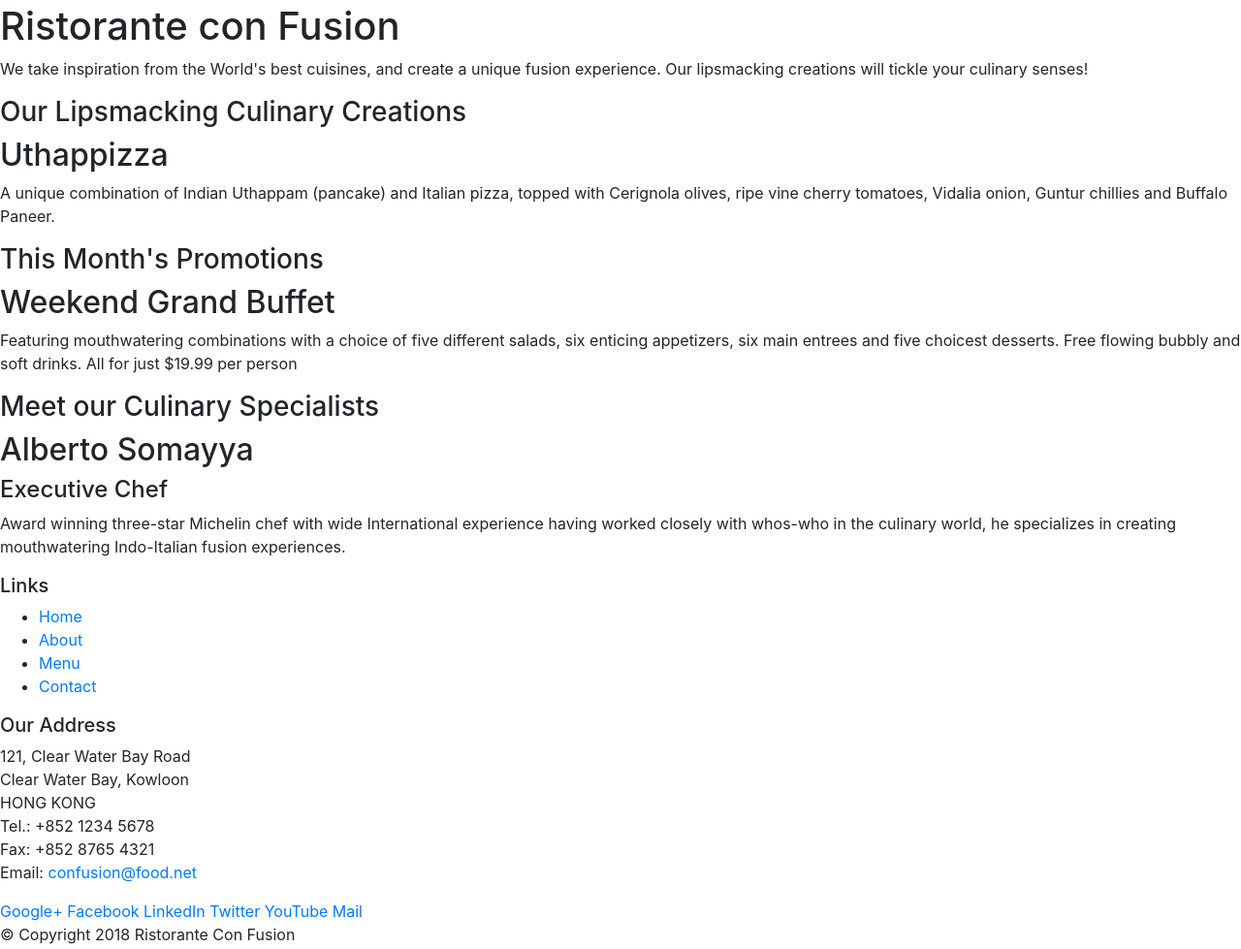
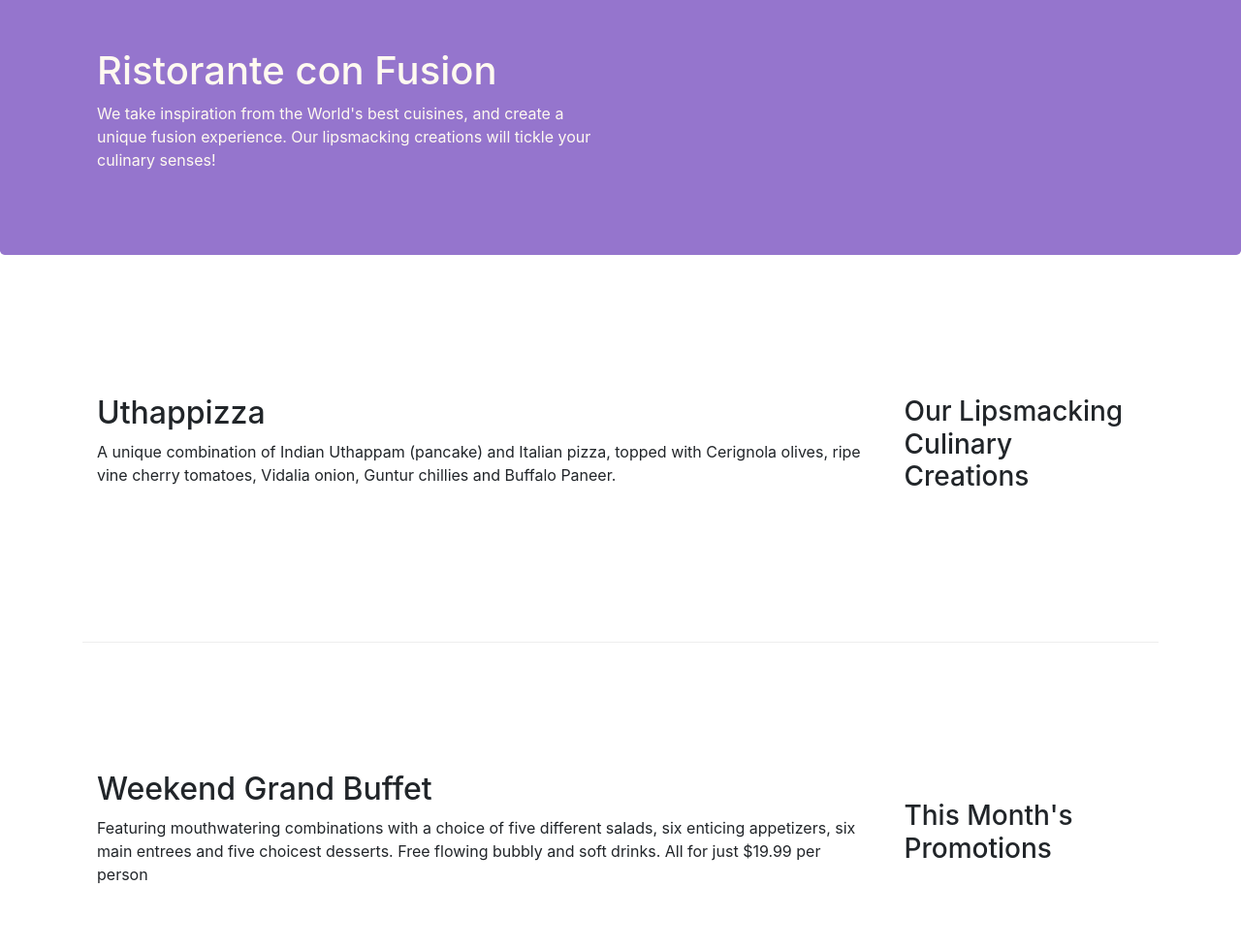
Before and after one commit to SaeromB/coursera-replay, a website: page index.html in a window 1280 px wide. Shown: the part 21-1000 px from the top of the page at 97% size. Drawn offline with nearby package versions, Linux system fonts and the light colour scheme.

Commit message:
Bootstrap grid part2

```diff
--- /dev/null
+++ b/css/styles.css
@@ -0,0 +1,30 @@
+.row-header{
+    margin:0px auto;
+    padding:0px;
+}
+
+.row-content {
+    margin:0px auto;
+    padding: 50px 0px 50px 0px;
+    border-bottom: 1px ridge;
+    min-height:400px;
+}
+
+.footer{
+    background-color: #D1C4E9;
+    margin:0px auto;
+    padding: 20px 0px 20px 0px;
+}
+
+.jumbotron {
+    padding: 70px 30px 70px 30px;
+    margin: 0px auto;
+    background: #9575CD;
+    color: floralwhite;
+}
+
+.address {
+    font-size: 80%;
+    margin: 0px;
+    color:#0f0f0f;
+}
--- a/index.html
+++ b/index.html
@@ -9,52 +9,52 @@
 
     <!--Bootstrap CSS -->
     <link rel="stylesheet" href="node_modules/bootstrap/dist/css/bootstrap.min.css">
-    <link rel="stylesheet" href="node_modules/bootstrap/dist/css/bootstrap.min.css"> -->
+    <link rel="stylesheet" href="css/styles.css">
     <title>Ristorante Con Fusion</title>
 </head>
 
 <body>
 
-    <header>
-        <div>
-            <div>
-                <div>
+    <header class = "jumbotron">
+        <div class = "container" >
+            <div class = "row row-header">
+                <div class = "col-12 col-sm-6">
                     <h1>Ristorante con Fusion</h1>
                     <p>We take inspiration from the World's best cuisines, and create a unique fusion experience. Our lipsmacking creations will tickle your culinary senses!</p>
                 </div>
-                <div>
+                <div class = "col-12 col-sm">
                 </div>
             </div>
         </div>
     </header>
 
-    <div>
-        <div>
-            <div>
+    <div class = "container">
+        <div class = "row row-content align-items-center">
+            <div class = "col-12 col-sm-4 order-sm-last col-md-3">
                 <h3>Our Lipsmacking Culinary Creations</h3>
             </div>
-            <div>
+            <div class = "col col-sm order-sm-first col-md">
                 <h2>Uthappizza</h2>
                 <p>A unique combination of Indian Uthappam (pancake) and Italian pizza, topped with Cerignola olives, ripe vine cherry tomatoes, Vidalia onion, Guntur chillies and Buffalo Paneer.</p>
             </div>
         </div>
 
 
-        <div>
-            <div>
+        <div class = "row row-content align-items-center">
+            <div class = "col-12 col-sm-4 order-sm-last col-md-3">
                 <h3>This Month's Promotions</h3>
             </div>
-            <div>
+            <div class = "col col-sm order-sm-first col-md">
                 <h2>Weekend Grand Buffet</h2>
                 <p>Featuring mouthwatering combinations with a choice of five different salads, six enticing appetizers, six main entrees and five choicest desserts. Free flowing bubbly and soft drinks. All for just $19.99 per person </p>
             </div>
         </div>
 
-        <div>
-            <div>
+        <div class = "row row-content align-items-center">
+            <div class = "col-12 col-sm-4 col-md-3">
                 <h3>Meet our Culinary Specialists</h3>
             </div>
-            <div>
+            <div class = "col col-sm col-md">
                 <h2>Alberto Somayya</h2>
                 <h4>Executive Chef</h4>
                 <p>Award winning three-star Michelin chef with wide International experience having worked closely with whos-who in the culinary world, he specializes in creating mouthwatering Indo-Italian fusion experiences. </p>
@@ -62,19 +62,19 @@
         </div>
     </div>
 
-    <footer>
-        <div>
-            <div>
-                <div>
+    <footer class="footer">
+        <div class = "container">
+            <div class = "row">
+                <div class = "col-4 offset-1 col-sm-2">
                     <h5>Links</h5>
-                    <ul>
+                    <ul class = "list-unstyled">
                         <li><a href="#">Home</a></li>
                         <li><a href="#">About</a></li>
                         <li><a href="#">Menu</a></li>
                         <li><a href="#">Contact</a></li>
                     </ul>
                 </div>
-                <div>
+                <div class = "col-7 col-sm-5">
                     <h5>Our Address</h5>
                     <address>
 		              121, Clear Water Bay Road<br>
@@ -85,8 +85,8 @@
 		              Email: <a href="mailto:confusion@food.net">confusion@food.net</a>
 		           </address>
                 </div>
-                <div>
-                    <div>
+                <div class = "col-12 col-sm-4 align-self-center">
+                    <div class ="text-center">
                         <a href="http://google.com/+">Google+</a>
                         <a href="http://www.facebook.com/profile.php?id=">Facebook</a>
                         <a href="http://www.linkedin.com/in/">LinkedIn</a>
@@ -96,8 +96,8 @@
                     </div>
                 </div>
            </div>
-           <div>
-                <div>
+           <div class = "row justify-content-center">
+                <div class = "col-auto">
                     <p>© Copyright 2018 Ristorante Con Fusion</p>
                 </div>
            </div>
```
